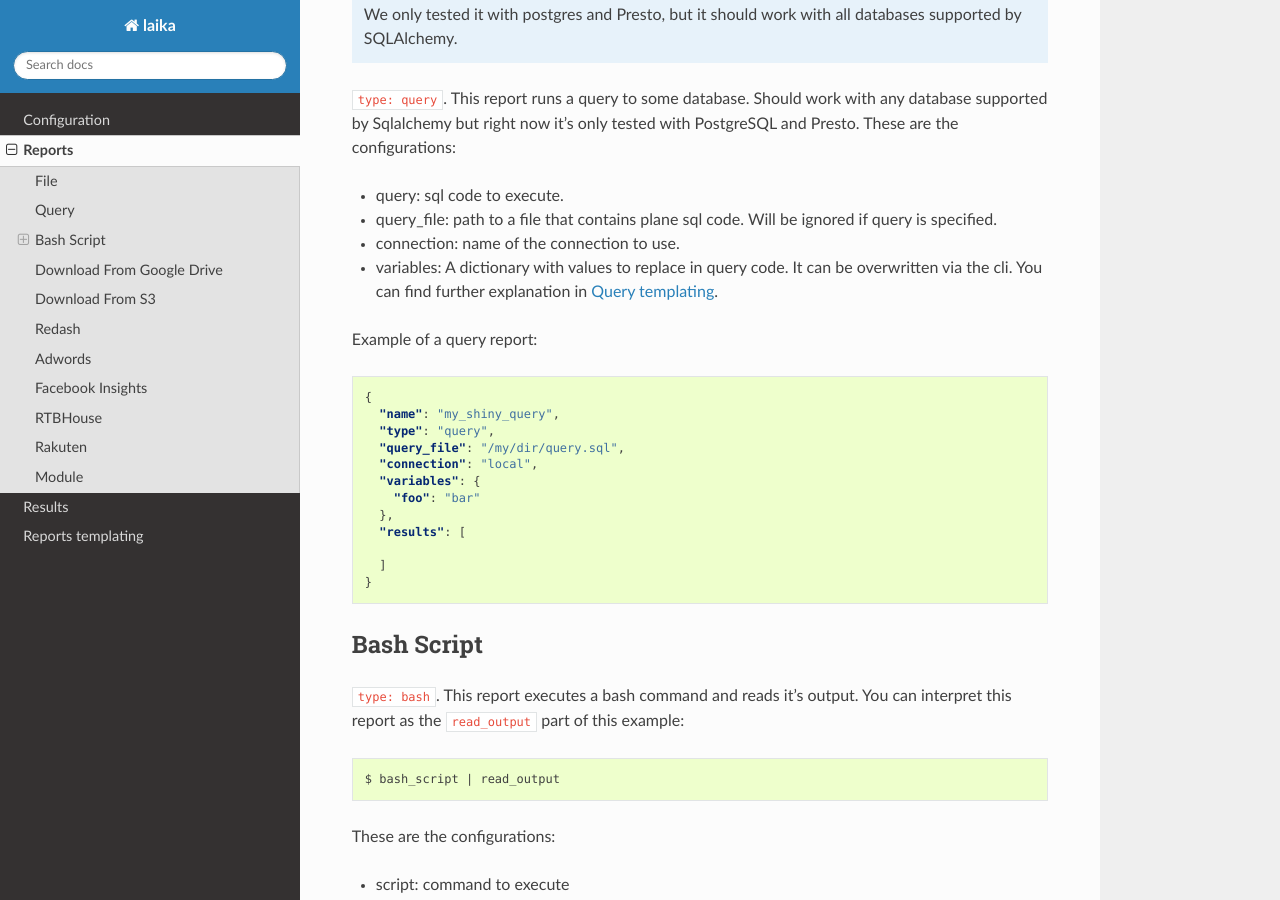
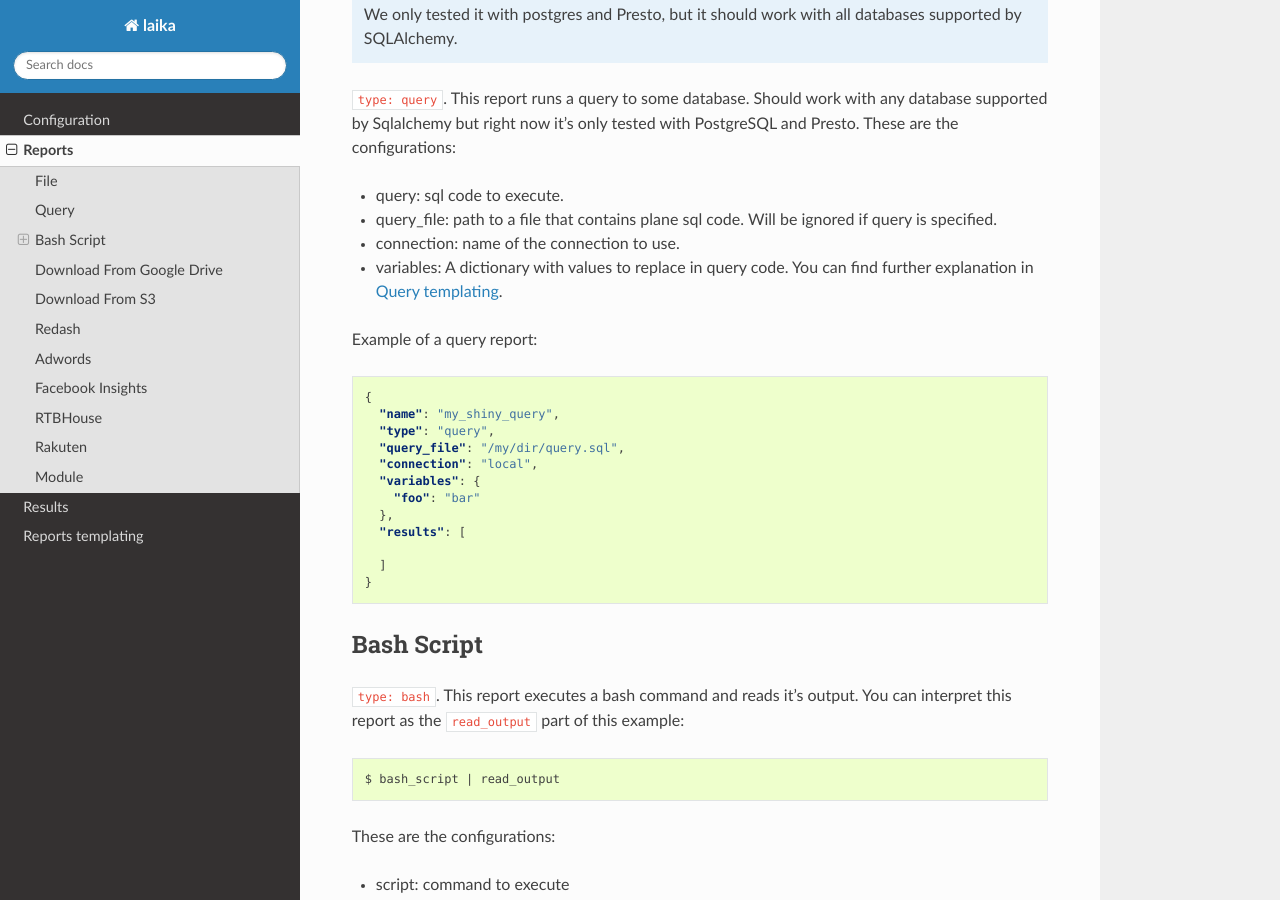
Before and after one commit to trocafone/laika, a Sphinx documentation site: the page built from docs/reports.rst, in a window 1280 px wide and 900 px high, scrolled down 1053 px. Built offline with Sphinx 7.4.7 and the Read the Docs theme 2.0.0, drawn with Linux system fonts in a browser that asks for light colours.

Commit message:
Move variables documentation to index

```diff
--- a/docs/index.rst
+++ b/docs/index.rst
@@ -82,6 +82,12 @@
 
 ``my_field`` configuration will contain ``bar`` as value.
 
+The argument ``variables`` can also be overwritten, but it requires a valid json:
+
+.. code:: bash
+
+    $ laika.py my_report --variables '{"bar": "foo"}'
+
 You can also overwrite :ref:`global-configuration` via command line arguments.
 
 
--- a/docs/reports.rst
+++ b/docs/reports.rst
@@ -58,8 +58,8 @@
 -  query\_file: path to a file that contains plane sql code. Will be ignored if
    query is specified.
 -  connection: name of the connection to use.
--  variables: A dictionary with values to replace in query code. It can be overwritten
-   via the cli. You can find further explanation in :ref:`query-templating`.
+-  variables: A dictionary with values to replace in query code. You can find
+   further explanation in :ref:`query-templating`.
 
 Example of a query report:
 
--- a/docs/templating.rst
+++ b/docs/templating.rst
@@ -99,12 +99,6 @@
 
 ``{yesterday}`` will be converted into ``2016-02-12 17:19:09``.
 
-Variables can be overwritten via the cli providing a json:
-
-.. code:: bash
-
-    $ laika.py my_report --variables '{"my_var": "new value"}'
-
 .. _filenames-templating:
 
 Filenames templating
```
